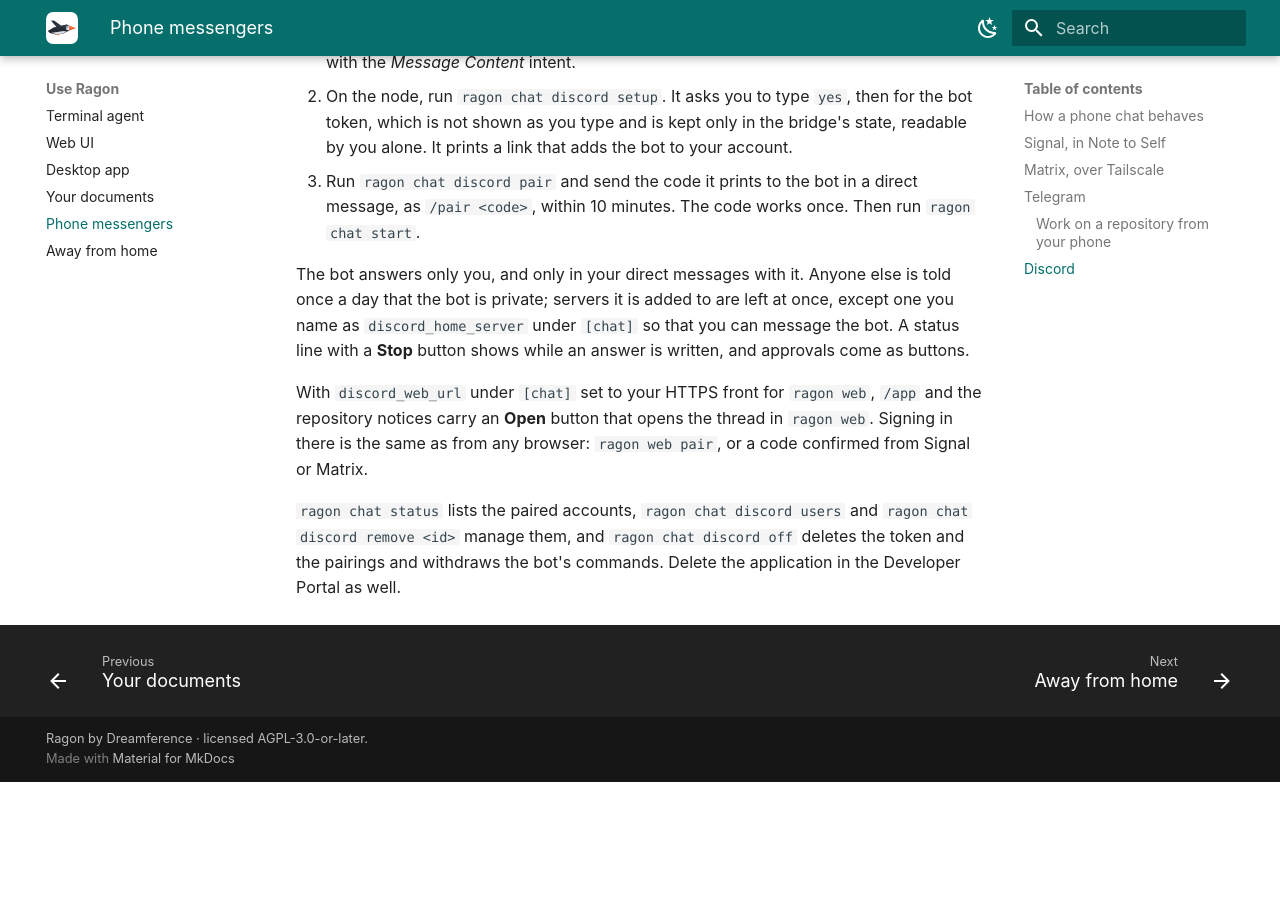
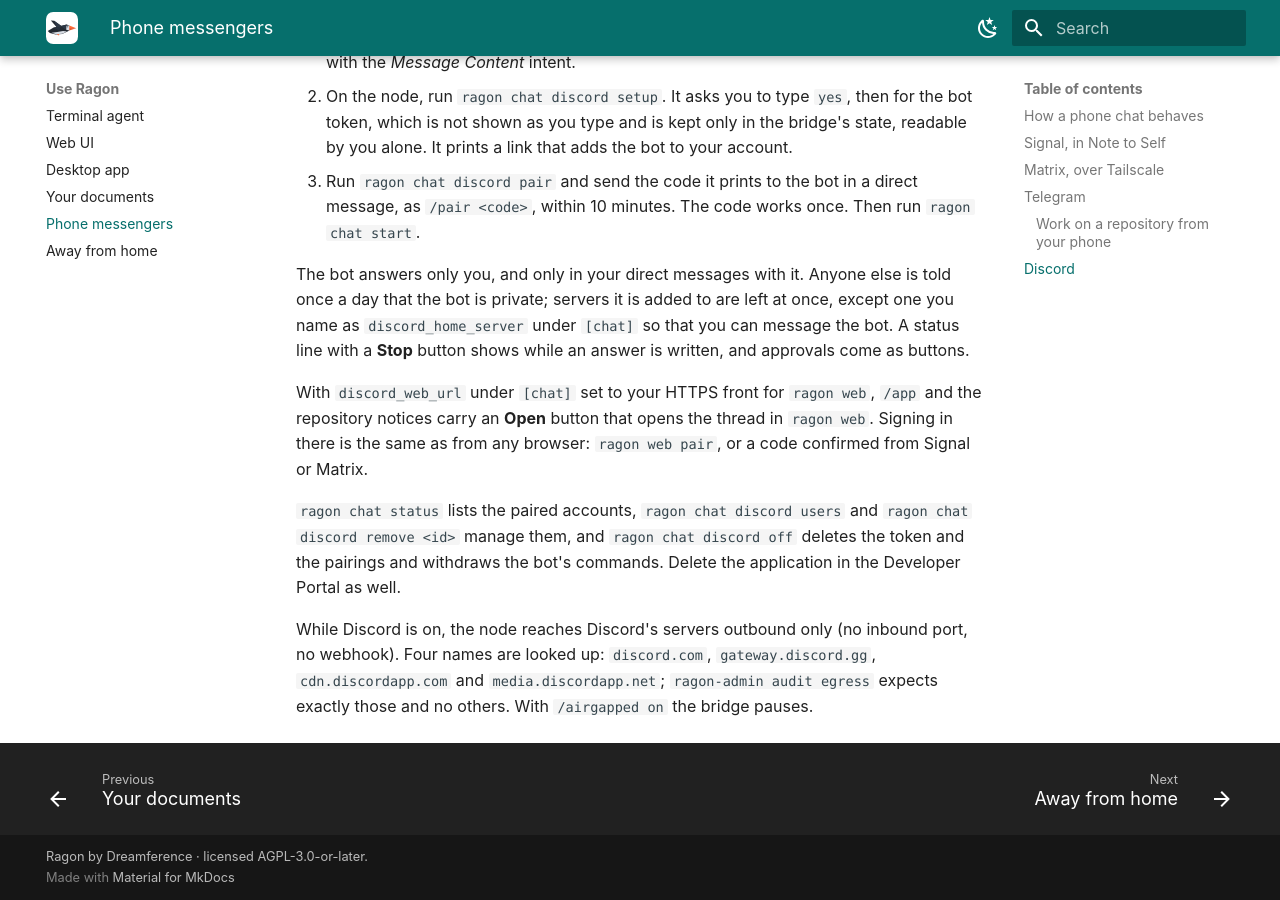
Before and after one commit to dreamference/ragon, an MkDocs documentation site: the page built from docs/messengers.md, in a window 1280 px wide and 900 px high, scrolled down 7855 px. Built offline with MkDocs 1.6.1 and Material for MkDocs 9.7.7, drawn with Linux system fonts in a browser that asks for light colours; before the commit the page ends 8637 px from its top, so only the background shows below that.

Commit message:
Discord docs: the adapter is built and still unrun live; the four hosts the audit allows are in the user guide, the open Phase 0 checks in the notes

```diff
--- a/docs/messengers.md
+++ b/docs/messengers.md
@@ -320,3 +320,5 @@ is the same as from any browser: `ragon web pair`, or a code confirmed from Sign
 `ragon chat status` lists the paired accounts, `ragon chat discord users` and
 `ragon chat discord remove <id>` manage them, and `ragon chat discord off` deletes the token and the
 pairings and withdraws the bot's commands. Delete the application in the Developer Portal as well.
+
+While Discord is on, the node reaches Discord's servers outbound only (no inbound port, no webhook). Four names are looked up: `discord.com`, `gateway.discord.gg`, `cdn.discordapp.com` and `media.discordapp.net`; `ragon-admin audit egress` expects exactly those and no others. With `/airgapped on` the bridge pauses.
```
Also changed, not shown: docs/dev/messengers.md (+1 -1 lines), specs/README.md (+1 -1 lines).
